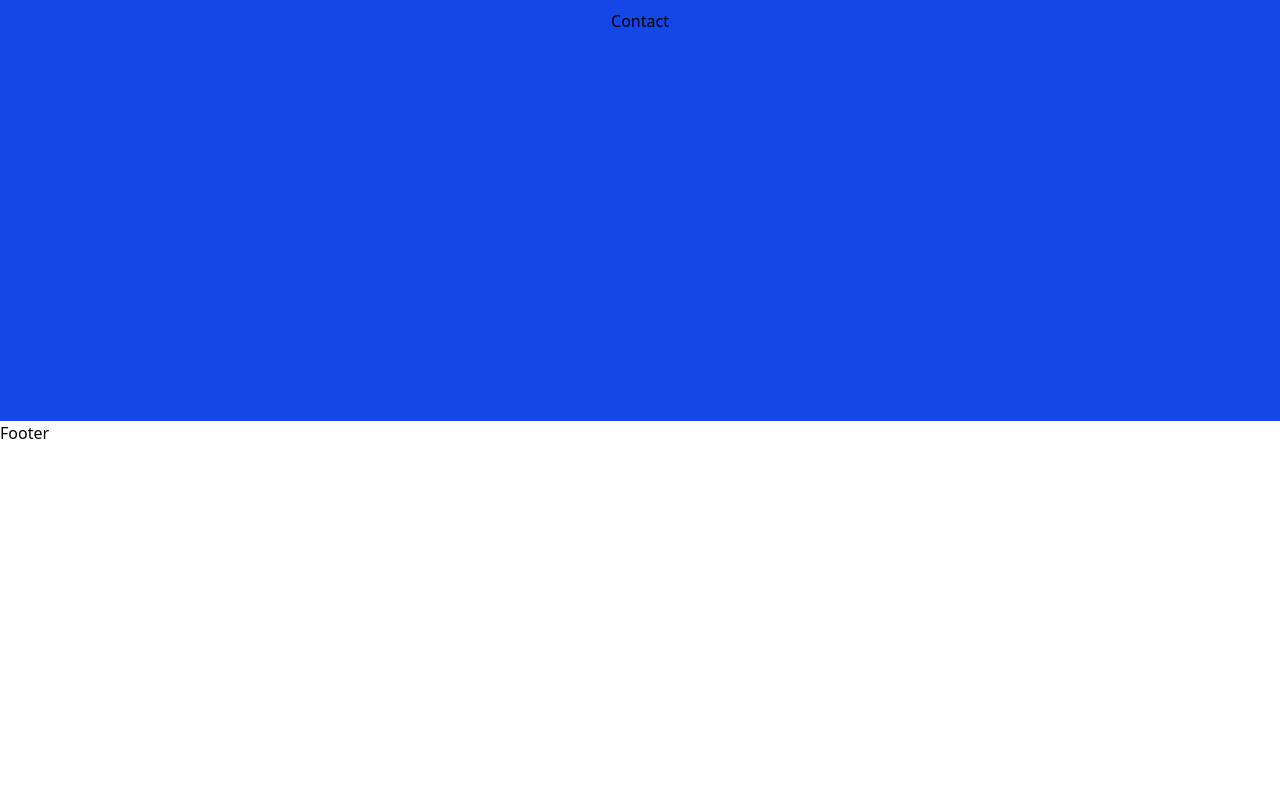
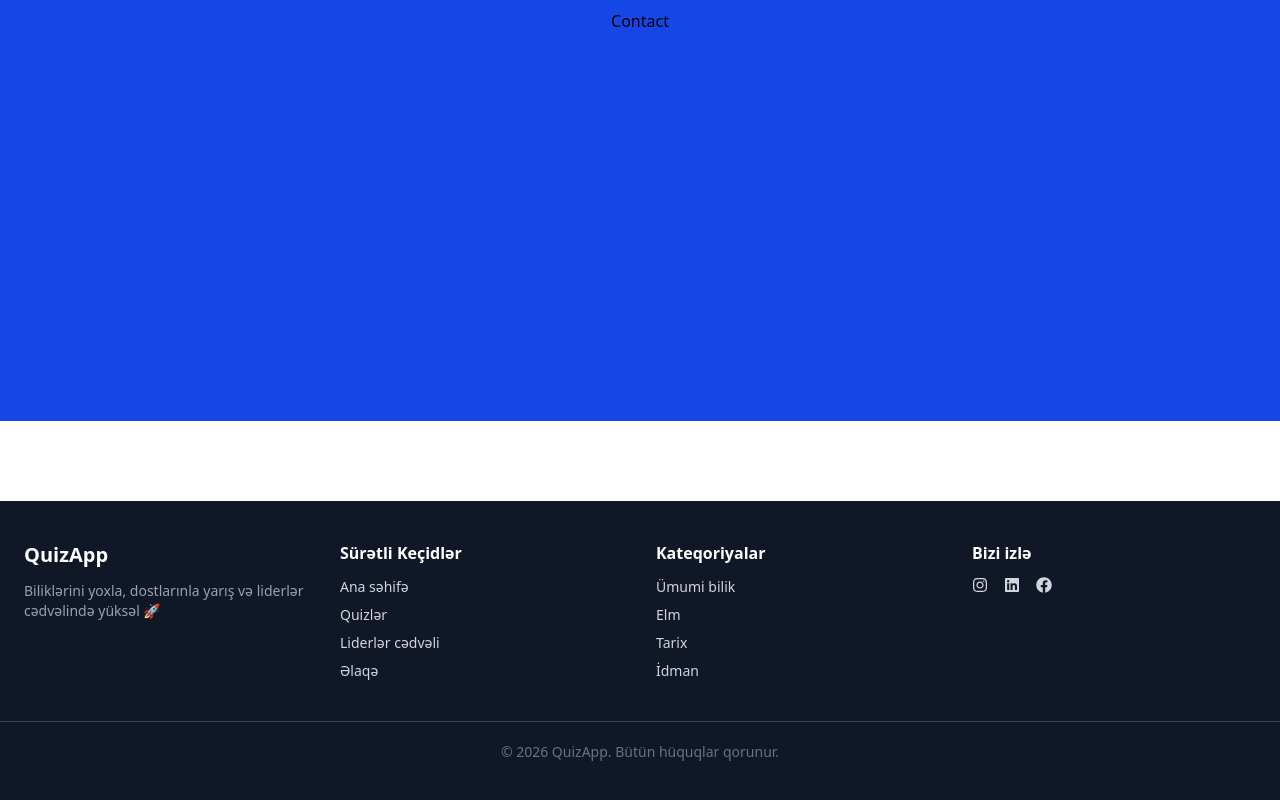
Before and after one commit to Aghakarim-23/exam-frontend, a React (Vite) app: page / in a window 1280 px wide. Shown: the part 5259-6059 px from the top of the page. Before the commit the page ends 5704 px from the top, so only its background shows below. Built offline with nearby package versions, Linux system fonts and the light colour scheme; no server answers.

Commit message:
add: footer links & social links

```diff
--- a/src/components/Footer.jsx
+++ b/src/components/Footer.jsx
@@ -1,9 +1,78 @@
-import React from 'react'
+import { FaInstagram, FaLinkedin, FaFacebook } from "react-icons/fa";
 
 const Footer = () => {
   return (
-    <div>Footer</div>
-  )
-}
+    <footer className="bg-gray-900 text-gray-300 py-10 mt-20">
+      <div className="max-w-7xl mx-auto px-6 grid md:grid-cols-4 gap-8">
 
-export default Footer
+        <div>
+          <h2 className="text-white text-xl font-bold mb-3">QuizApp</h2>
+          <p className="text-sm text-gray-400">
+            Biliklərini yoxla, dostlarınla yarış və liderlər cədvəlində yüksəl
+            🚀
+          </p>
+        </div>
+
+        <div>
+          <h3 className="text-white font-semibold mb-3">Sürətli Keçidlər</h3>
+          <ul className="space-y-2 text-sm">
+            <li className="hover:text-white cursor-pointer">Ana səhifə</li>
+            <li className="hover:text-white cursor-pointer">Quizlər</li>
+            <li className="hover:text-white cursor-pointer">
+              Liderlər cədvəli
+            </li>
+            <li className="hover:text-white cursor-pointer">Əlaqə</li>
+          </ul>
+        </div>
+
+        <div>
+          <h3 className="text-white font-semibold mb-3">Kateqoriyalar</h3>
+          <ul className="space-y-2 text-sm">
+            <li>Ümumi bilik</li>
+            <li>Elm</li>
+            <li>Tarix</li>
+            <li>İdman</li>
+          </ul>
+        </div>
+
+        <div>
+          <h3 className="text-white font-semibold mb-3">Bizi izlə</h3>
+          <div className="flex gap-4">
+            <a
+              href="https://instagram.com"
+              target="_blank"
+              rel="noreferrer"
+              className="hover:text-pink-500 transition"
+            >
+              <FaInstagram />
+            </a>
+
+            <a
+              href="https://linkedin.com"
+              target="_blank"
+              rel="noreferrer"
+              className="hover:text-blue-400 transition"
+            >
+              <FaLinkedin />
+            </a>
+
+            <a
+              href="https://facebook.com"
+              target="_blank"
+              rel="noreferrer"
+              className="hover:text-blue-600 transition"
+            >
+              <FaFacebook />
+            </a>
+          </div>
+        </div>
+      </div>
+
+      <div className="border-t border-gray-700 mt-10 pt-5 text-center text-sm text-gray-500">
+        © {new Date().getFullYear()} QuizApp. Bütün hüquqlar qorunur.
+      </div>
+    </footer>
+  );
+};
+
+export default Footer;
```
